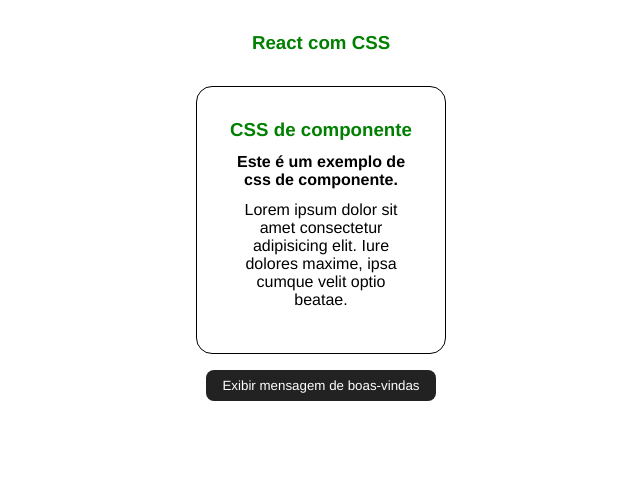
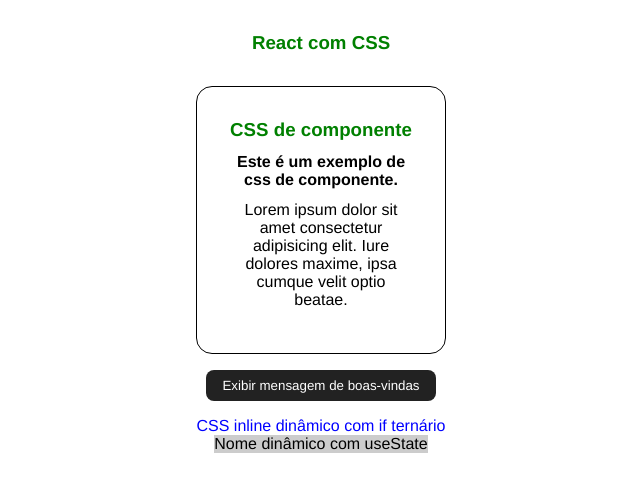
Before and after one commit to GilbertoASJ/ReactJs-Course, a React (Create React App) app in the folder 4_css/: page / in a window 1280 px wide. Shown: the top 492 px of the page, without its empty margins (319-959 px from the left). Built offline with nearby package versions, Linux system fonts and the light colour scheme.

Commit message:
Feature: :sparkles: Css inline dinamico

```diff
--- a/4_css/src/App.jsx
+++ b/4_css/src/App.jsx
@@ -1,8 +1,15 @@
 import './App.css';
+
+import { useState } from 'react'
 
 import ComponentCss from './components/ComponentCss/ComponentCss'
 
+
 function App() {
+
+    // Fictional var
+    const n = 20;
+    const [name] = useState('John Doe');
 
     return (
         <div className="App">
@@ -23,11 +30,21 @@ function App() {
                     backgroundColor: '#222',
                     color: '#fff',
                     padding: '8px 16px',
-                    marginTop: '16px'
+                    margin: '16px 0'
                 }}
             >
                 Exibir mensagem de boas-vindas
             </button>
+
+            {/* Inline CSS dinâmico com if ternário */}
+            <p style={n <= 15 ? {color: 'purple'} : {color: 'blue'}}>
+                CSS inline dinâmico com if ternário
+            </p>
+
+            <p style={name === 'John Doe' ? {backgroundColor: '#ccc'} : null}>
+                Nome dinâmico com useState
+            </p>
+
         </div>
     );
 }
```
